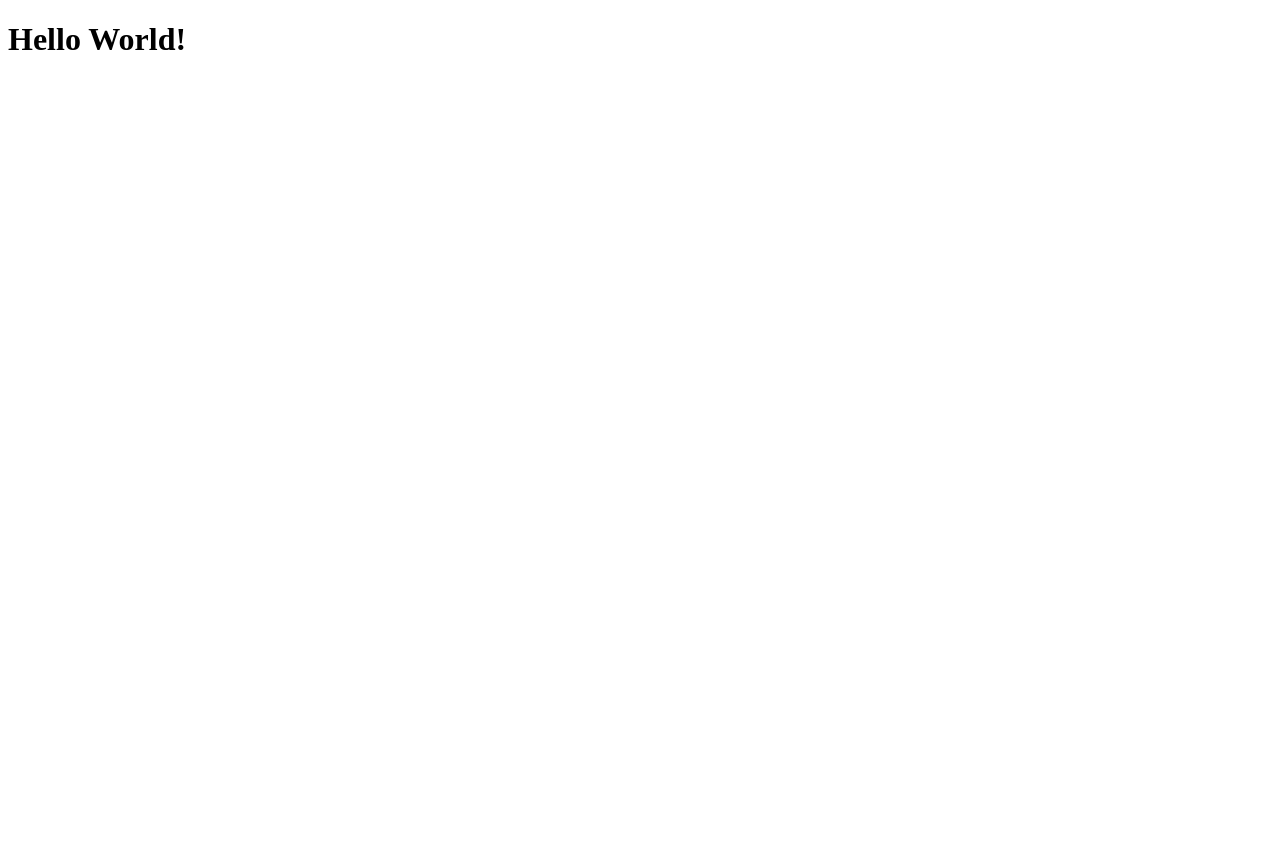
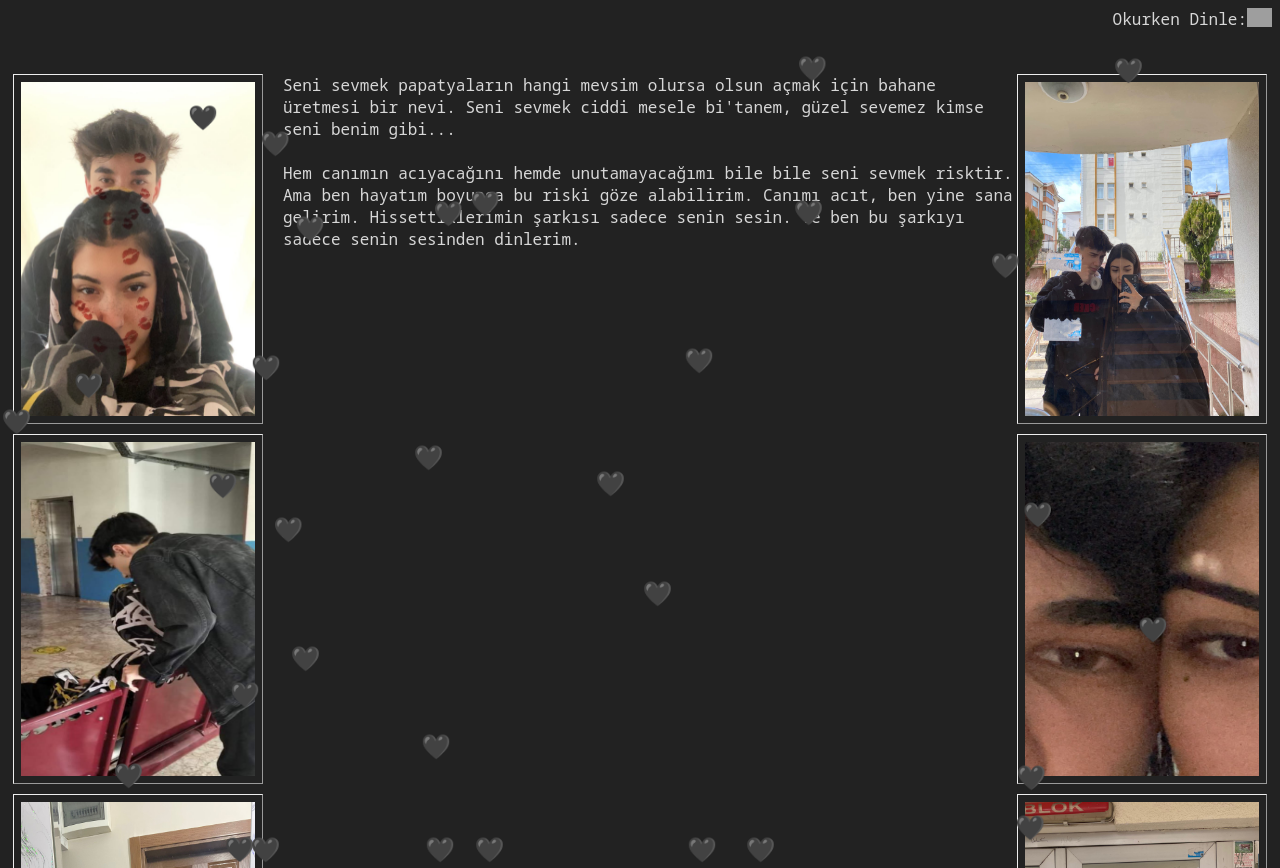
Before and after one commit to c404o/c404o.github.io, a plain HTML site: page index.html in a window 1280 px wide. Shown: the top 868 px of the page. Before the commit the page ends 800 px from the top, so only its background shows below. Drawn offline with nearby package versions, Linux system fonts and the light colour scheme; grey boxes are pictures that could not be loaded.

Commit message:
Add files via upload

```diff
--- a/index.html
+++ b/index.html
@@ -4,9 +4,38 @@
 <meta name="viewport" content="width=device-width,minimum-scale=1,initial-scale=1"/>
 <meta http-equiv="content-type" content="text/html; charset=utf-8"/>
 <meta http-equiv="X-UA-Compatible" content="IE=edge">
+<link href="style.css" rel="stylesheet"/>
+<link rel="preconnect" href="https://fonts.googleapis.com"
+<link rel="preconnect" href="https://fonts.gstatic.com" crossorigin>
+<link href="https://fonts.googleapis.com/css2?family=Noto+Sans+Mono:wght@500&display=swap" rel="stylesheet">
 <title>Ç404&#128420;</title>
 </head>
-<body>
-  <h1>Hello World!</h1>
+<body style="font-family:Noto Sans Mono">
+  <body>
+<img id="play" onclick="toggleAudio()" src="https://static.vecteezy.com/system/resources/previews/011/888/164/non_2x/neumorphic-play-icon-neumorphism-play-button-free-png.png" class="img-fluid" alt="Responsive image"><audio id='player' src='1.mp3'></audio>
+<img id="pause" onclick="toggleAudio()" src="https://static.vecteezy.com/system/resources/previews/027/508/193/original/pause-button-icon-on-transparent-background-stop-icon-button-free-png.png" class="img-fluid" alt="Responsive image">
+<span id="r">Okurken Dinle:</span>
+</body>
+<br>
+<br>
+<br>
+<div id="s">
+<img class="cerc" height=350 width=250 src="res/3.jpg"></img>
+<img class="cerc" height=350 width=250 src="res/7.jpg"></img>
+<img class="cerc" height=350 width=250 src="res/1.jpg"></img>
+</div>
+<div id="l">
+<img class="cerc2" height=350 width=250 src="res/6.jpg"></img>
+<img class="cerc" height=350 width=250 src="res/4.jpg"></img>
+<img class="cerc" height=350 width=250 src="res/5.jpg"></img>
+</div>
+<span>Seni sevmek papatyaların hangi mevsim olursa olsun açmak için bahane üretmesi bir nevi. Seni sevmek ciddi mesele bi'tanem, güzel sevemez kimse seni benim gibi...</span>
+<br><br>
+<span>Hem canımın acıyacağını hemde unutamayacağımı bile bile seni sevmek risktir. Ama ben hayatım boyunca bu riski göze alabilirim. Canımı acıt, ben yine sana gelirim. Hissettiklerimin şarkısı sadece senin sesin. Ve ben bu şarkıyı sadece senin sesinden dinlerim.
+<br>
+<span></span>
+<script src="main.js"></script>
+<script src="main.js"></script>
+<script src="https://ajax.googleapis.com/ajax/libs/jquery/3.1.1/jquery.min.js"></script>
 </body>
 </html>
--- /dev/null
+++ b/main.js
@@ -0,0 +1,32 @@
+function toggleAudio() {
+  var audioElement = document.getElementById('player')
+  var soundOn = document.getElementById('play')
+  var soundOff = document.getElementById('pause')
+  if (audioElement.paused) {
+    audioElement.play();
+    $(soundOn).show();
+    $(soundOff).hide();
+  } else {
+    audioElement.pause();
+    $(soundOn).hide();
+    $(soundOff).show();
+  }
+}
+
+function createHeart() {
+  const heart = document.createElement('div');
+  heart.classList.add('heart');
+
+  heart.style.left = Math.random() * 100 + "vw";
+  heart.style.animationDuration = Math.random() * 2 + 3 + "s";
+
+  heart.innerText = '🖤';
+
+  document.body.appendChild(heart);
+
+  setTimeout(() => {
+              heart.remove();
+              }, 5000);
+}
+
+setInterval(createHeart, 300);
--- /dev/null
+++ b/style.css
@@ -0,0 +1,72 @@
+@import url("https://cdnjs.cloudflare.com/ajax/libs/font-awesome/5.15.1/css/all.min.css");
+
+
+* {
+  box-sizing: border-box;
+}
+
+body {
+  background: #222;
+  color: #d7d7d7;
+}
+
+#r {
+  float:right;
+}
+
+#play,
+#pause {
+	float: right;
+	width: 25px;
+}
+#play:hover,
+#pause:hover {
+	cursor: pointer;
+}
+#pause {
+	display: none;
+}
+
+.cerc {
+border: 1px outset #eee;
+padding: 7px;
+margin-bottom: 10px;
+}
+
+.cerc2 {
+border: 1px outset #eee;
+padding: 7px;
+margin-bottom: 10px;
+}
+
+#s {
+  padding-left: 5px;
+  float: left;
+  padding-right:20px;
+}
+
+img {
+display: block;
+}
+
+#l {
+  padding-right: 5px;
+  float: right;
+}
+
+.heart {
+  position: fixed;
+  font-size: 1.5rem;
+  top: -1vh;
+  transform: translateY(0);
+  animation: fall 3s linear forwards;
+}
+
+@keyframes fall {
+  from {
+     transform: translateY(0vh) translateX(-10vw);
+  }
+  to {
+     transform: translateY(105vh) translateX(10vw);
+  }
+}
```
Also changed, not shown: res/1.jpg (added), res/2.jpg (added), res/3.jpg (added), res/4.jpg (added), res/5.jpg (added), res/6.jpg (added), res/7.jpg (added), 1 other file.
